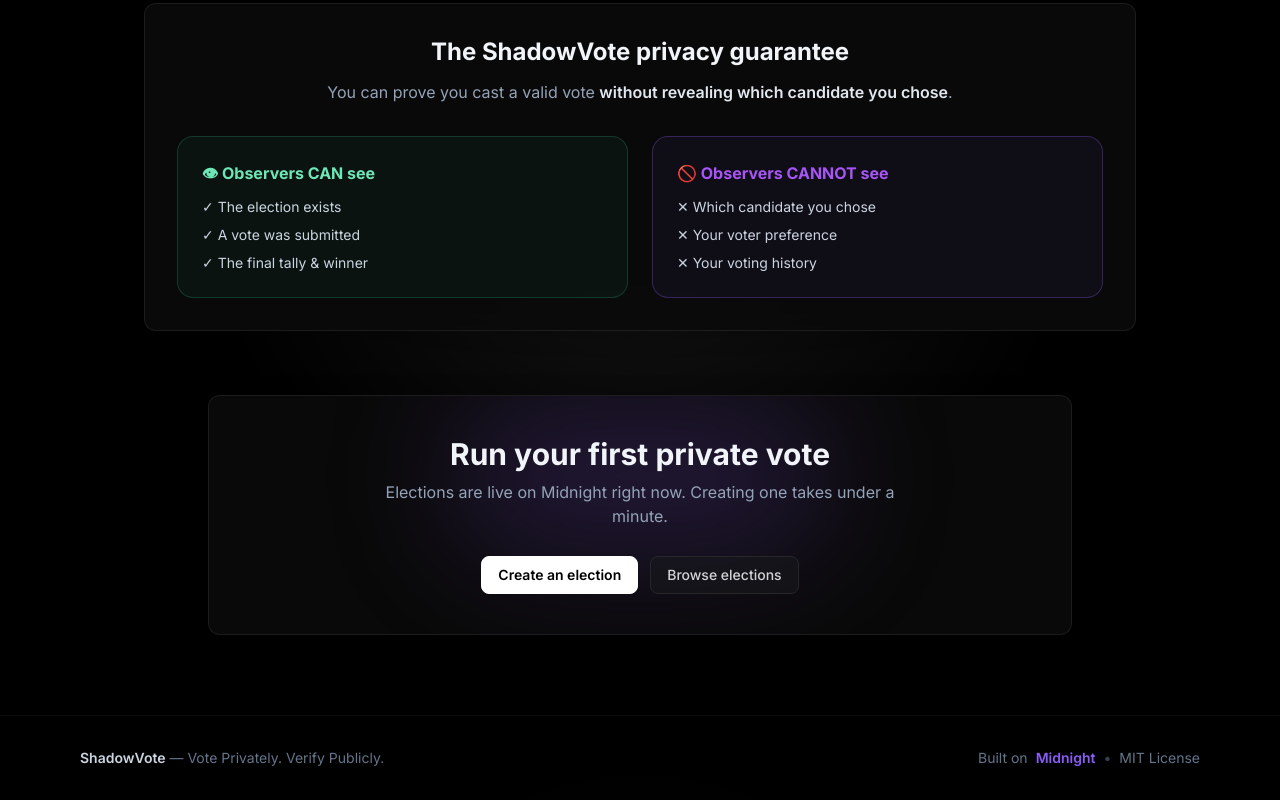
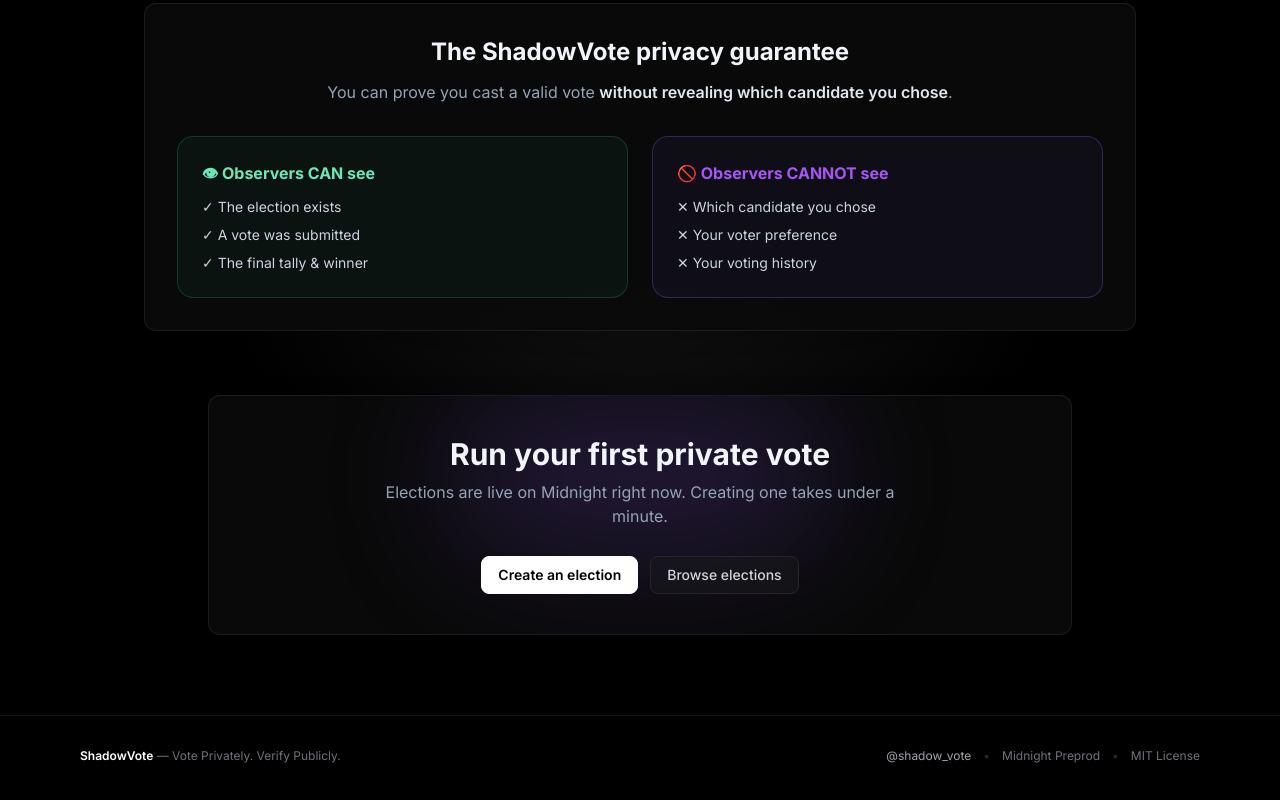
Before and after one commit to Vivek-Alpha06/ShadowVote, a React (Vite) app in the folder frontend/: page / in a window 1280 px wide. Shown: the part 1310-2110 px from the top of the page. Built offline with nearby package versions, Linux system fonts and the light colour scheme.

Commit message:
feat(footer): update footer with official shadow_vote social profile and preprod info

```diff
--- a/frontend/src/components/Footer.tsx
+++ b/frontend/src/components/Footer.tsx
@@ -1,6 +1,5 @@
 import { useEffect, useState } from 'react';
 import { getSession, subscribe, contractForNetwork } from '../lib/chainSession';
-import { explorerContractUrl } from '../lib/explorer';
 import { useWallet } from '../hooks/useWallet';
 import { shortAddress } from '../lib/format';
 
@@ -16,41 +15,35 @@
   // is simply nothing to link.
   const network = session?.info.config.networkId ?? networkId;
   const address = session?.contractAddress ?? contractForNetwork(network);
-  const url = address ? explorerContractUrl(address, network) : null;
 
   return (
-    <footer className="border-t border-white/5 py-8">
-      <div className="mx-auto flex max-w-6xl flex-col items-center justify-between gap-3 px-4 text-sm text-slate-500 sm:flex-row">
+    <footer className="border-t border-zinc-900 bg-black py-8">
+      <div className="mx-auto flex max-w-6xl flex-col items-center justify-between gap-4 px-4 text-xs text-zinc-500 sm:flex-row">
         <p>
-          <span className="font-semibold text-slate-300">ShadowVote</span> — Vote Privately. Verify
-          Publicly.
+          <span className="font-semibold text-white">ShadowVote</span> — Vote Privately. Verify Publicly.
         </p>
 
-        {address &&
-          (url ? (
-            <a
-              href={url}
-              target="_blank"
-              rel="noopener noreferrer"
-              title={address}
-              className="flex items-center gap-2 rounded-lg border border-white/10 px-3 py-1.5 font-mono text-xs text-slate-400 transition-colors hover:border-shadow-purple/50 hover:text-slate-200"
-            >
-              <span className="h-1.5 w-1.5 rounded-full bg-emerald-400" />
-              contract {shortAddress(address, 10, 6)}
-              <span className="font-sans font-semibold text-shadow-purple">verify ↗</span>
-            </a>
-          ) : (
-            // No explorer for this network — show the address rather than a link
-            // that would 404 and look like the contract does not exist.
-            <span title={address} className="font-mono text-xs text-slate-500">
-              contract {shortAddress(address, 10, 6)}
-            </span>
-          ))}
+        {address && (
+          <span title={address} className="flex items-center gap-2 rounded-md border border-zinc-800 bg-zinc-950 px-3 py-1 font-mono text-zinc-400">
+            <span className="h-1.5 w-1.5 rounded-full bg-white" />
+            contract {shortAddress(address, 10, 6)}
+          </span>
+        )}
 
-        <p className="flex items-center gap-2">
-          Built on <span className="font-semibold text-shadow-purple">Midnight</span>
-          <span className="text-slate-700">•</span> MIT License
-        </p>
+        <div className="flex items-center gap-3">
+          <a
+            href="https://x.com/shadow_vote"
+            target="_blank"
+            rel="noopener noreferrer"
+            className="text-zinc-400 hover:text-white transition-colors"
+          >
+            @shadow_vote
+          </a>
+          <span className="text-zinc-800">•</span>
+          <span>Midnight Preprod</span>
+          <span className="text-zinc-800">•</span>
+          <span>MIT License</span>
+        </div>
       </div>
     </footer>
   );
```
